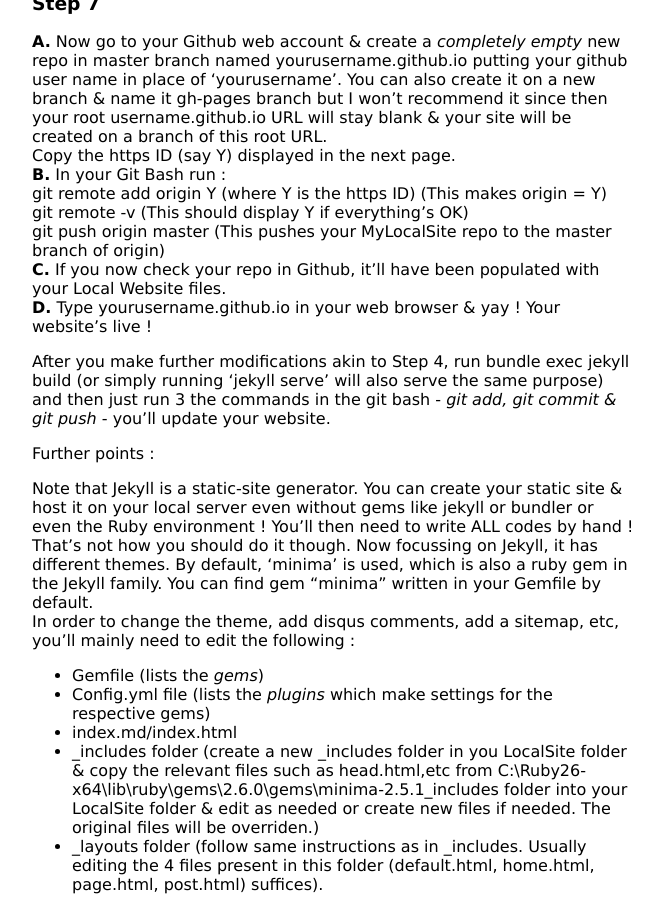
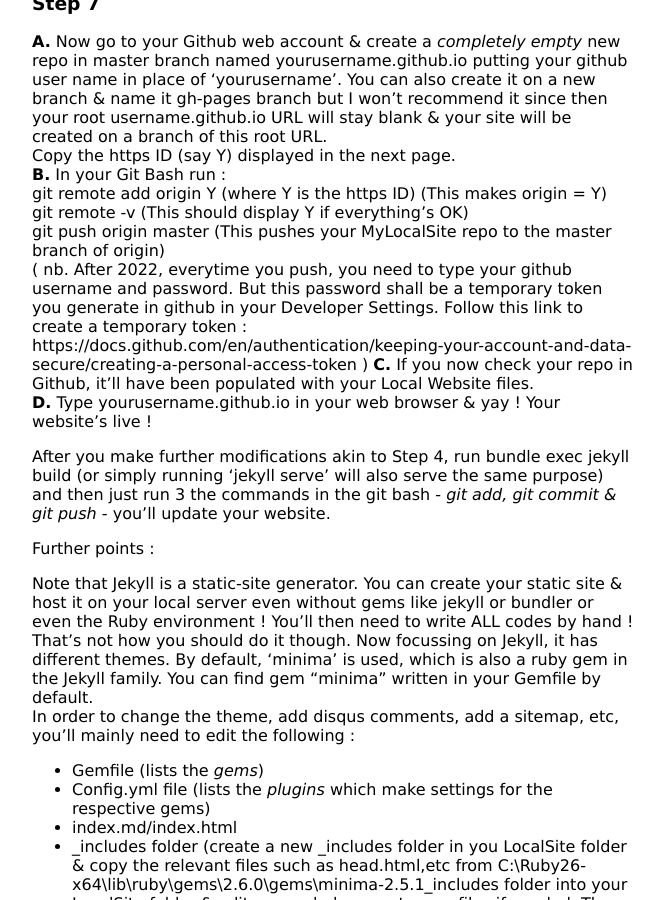
Before and after one commit to galaxyeagle/galaxyeagle.github.io, a Jekyll site: the page built from pages/tech/webd/Creating-Static-Website.md, in a window 1280 px wide and 900 px high, scrolled down 2189 px. Shown: the whole window, without its empty margins (307-970 px from the left). Built offline with Jekyll 4.4.1, drawn with Linux system fonts in a browser that asks for light colours; comment, search, counter and statistics services are not loaded.

```diff
--- a/pages/tech/webd/Creating-Static-Website.md
+++ b/pages/tech/webd/Creating-Static-Website.md
@@ -66,6 +66,7 @@
 	`git remote add origin Y` (where Y is the https ID) (This makes origin = Y)
 	`git remote -v`  (This should display Y if everything's OK)
 	`git push origin master` (This pushes your MyLocalSite repo to the master branch of origin)
+	( nb. After 2022, everytime you push, you need to type your github username and password. But this password shall be a temporary token you generate in github in your Developer Settings. Follow this link to create a temporary token : https://docs.github.com/en/authentication/keeping-your-account-and-data-secure/creating-a-personal-access-token )
 **C.** If you now check your repo in Github, it'll have been populated with your Local Website files.
 **D.** Type yourusername.github.io in your web browser & yay ! Your website's live !
 
```
